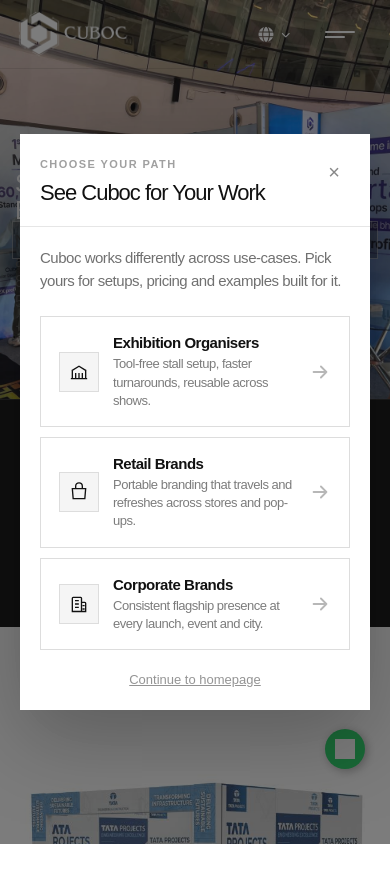
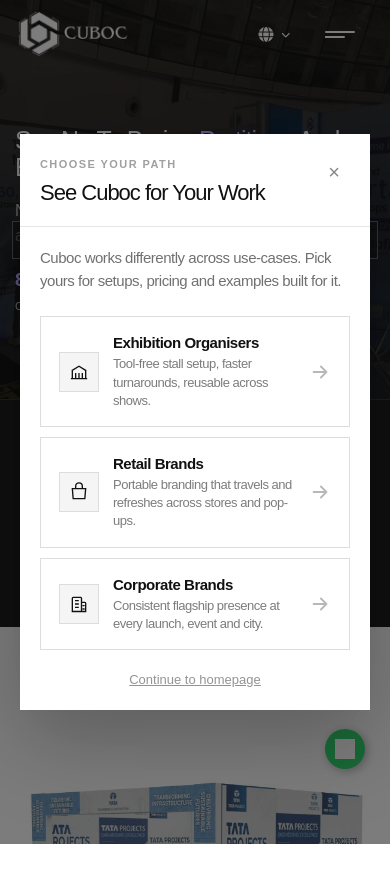
Before and after one commit to TheDotStudios/cuboc, a plain HTML site: page index.html in a window 390 px wide. Shown: the top 882 px of the page. Drawn offline with Linux system fonts and the light colour scheme; some packages are replaced by stand-ins of ours; grey boxes are pictures that could not be loaded; a script that the page names is missing; a web font is replaced by a local one.

Commit message:
Add files via upload

```diff
--- a/assets/css/hero-banner-slider.css
+++ b/assets/css/hero-banner-slider.css
@@ -1,10 +1,10 @@
 /* =====================================================================
    CUBOC — Hero Banner Image Slider (Swiper-powered)
    Sits inside the existing `.hero-2` section (directly below the
-   navbar). `.hero-2-banner-slider` is a real Swiper instance — only
-   the background images cross-fade between slides; the text inside
-   `.hero-2-content.fade-anim` sits on top in the container and is
-   never part of the Swiper, so it never slides or changes.
+   navbar). `.hero-2-banner-slider` is a real Swiper instance. Each
+   `.swiper-slide` now carries its own background image AND its own
+   `.hero-2-banner-slider__content` block, so the heading/copy/CTA
+   slide together with the banner image instead of staying fixed.
    This file is purely additive — it does not touch any existing class.
 ===================================================================== */
 
@@ -41,10 +41,10 @@
 }
 
 /* ---------------------------------------------------------------------
-   Swiper instance sits absolutely behind the content. Swiper handles
-   the slide transition between images (see main.js) — the text on top
-   never moves because it lives outside the .swiper element entirely,
-   inside .container.
+   Swiper instance fills the section. Swiper handles the transition
+   between slides (see main.js) — each slide is a self-contained
+   stacking context (image + dark tint + content), so the content
+   travels with its own slide.
 --------------------------------------------------------------------- */
 .hero-2-banner-slider.swiper {
   position: absolute;
@@ -58,24 +58,70 @@
   height: 100%;
 }
 
+/* Each slide is its own local stacking context so its image, dark tint
+   and content layer stack correctly regardless of Swiper's own
+   transform/stacking context on .swiper-wrapper. */
+.hero-2-banner-slider .swiper-slide {
+  position: relative;
+  isolation: isolate;
+}
+
 .hero-2-banner-slider__slide {
   position: absolute;
   inset: 0;
+  z-index: 0;
   background-size: cover;
   background-position: center;
   background-repeat: no-repeat;
 }
 
-/* Dark/gradient overlay so the fixed text stays readable on every slide.
-   Sealed inside .hero-2--banner-slider's own stacking context (isolation:
-   isolate above), so it can never render over/through the .hero-banner
-   bar that overlaps this section from below. */
-.hero-2-banner-slider__overlay {
-  position: absolute !important;
-  inset: 0 !important;
-  z-index: 2 !important;
-  pointer-events: none !important;
-  background: rgba(0, 0, 0, 0.8) !important;
+/* Dark tint so each slide's own text stays readable over its own photo. */
+.hero-2-banner-slider__slide::after {
+  content: "";
+  position: absolute;
+  inset: 0;
+  z-index: 1;
+  pointer-events: none;
+  background: rgba(0, 0, 0, 0.8);
+}
+
+/* Content layer sits above the image + tint, inside the same slide, so
+   it slides in and out together with its banner image. pointer-events
+   is off on the wrapper (so drag/swipe still works across the empty
+   areas) and back on for the actual content box. */
+.hero-2-banner-slider__content {
+  position: absolute;
+  inset: 0;
+  z-index: 2;
+  display: flex;
+  align-items: center;
+  pointer-events: none;
+}
+.hero-2-banner-slider__content .container {
+  width: 100%;
+  pointer-events: none;
+}
+.hero-2-banner-slider__content .hero-2-content {
+  pointer-events: auto;
+}
+
+/* Guard against the page's scroll/load-triggered entrance animation
+   (fade-anim / rr_title_anim) never firing for slide 2 and 3 — those
+   slides sit off-screen (translated out by Swiper) at the moment that
+   animation runs, so it can leave their text stuck invisible. Also
+   covers the brief flash on slide 1 where the heading is hidden for a
+   split second while that script splits/re-hides the title text before
+   its own reveal tween runs — forcing every descendant (not just the
+   .rr_title_anim element itself) beats any inline opacity/transform
+   that script sets on the split characters/words it injects. */
+.hero-2-banner-slider .fade-anim,
+.hero-2-banner-slider .rr_title_anim,
+.hero-2-banner-slider .hero-2-content,
+.hero-2-banner-slider .hero-2-content * {
+  opacity: 1 !important;
+  visibility: visible !important;
+  transform: none !important;
+  filter: none !important;
 }
 
 /* Prev / next arrows */
@@ -87,13 +133,15 @@
   z-index: 5;
   width: 48px;
   height: 48px;
-  display: flex;
+  display: flex !important;
   align-items: center;
   justify-content: center;
   border: 1px solid rgba(255, 255, 255, 0.35);
   background: rgba(10, 10, 15, 0.35);
   color: #ffffff;
   cursor: pointer;
+  opacity: 1 !important;
+  visibility: visible !important;
   transition:
     background 0.2s ease,
     border-color 0.2s ease;
@@ -109,11 +157,24 @@
 .hero-2-banner-slider__next {
   right: 24px;
 }
+/* Explicit icon size — without this the icon inherits whatever
+   font-size is in scope, and on some mobile widths that resolves
+   to 0/near-invisible, which is why the arrows can appear to
+   "disappear" even though the button box itself is still there. */
+.hero-2-banner-slider__prev i,
+.hero-2-banner-slider__next i {
+  font-size: 16px !important;
+  line-height: 1 !important;
+  color: #ffffff !important;
+  opacity: 1 !important;
+  display: inline-block !important;
+}
 @media (max-width: 767px) {
   .hero-2-banner-slider__prev,
   .hero-2-banner-slider__next {
     width: 38px;
     height: 38px;
+    background: rgba(10, 10, 15, 0.55);
   }
   .hero-2-banner-slider__prev {
     left: 12px;
@@ -121,17 +182,15 @@
   .hero-2-banner-slider__next {
     right: 12px;
   }
-}
-
-/* Keep the existing content above the slider */
-.hero-2--banner-slider > .container {
-  position: relative;
-  z-index: 2;
+  .hero-2-banner-slider__prev i,
+  .hero-2-banner-slider__next i {
+    font-size: 13px !important;
+  }
 }
 
 /* ---------------------------------------------------------------------
-   Text color for the slider variant only — the fixed content needs to
-   stay legible over a photo background instead of the plain page bg.
+   Text color for the slider variant only — content needs to stay
+   legible over a photo background instead of the plain page bg.
 --------------------------------------------------------------------- */
 .hero-2--banner-slider .hero-2-content .sub-title01 {
   border-color: rgba(255, 255, 255, 0.35);
@@ -140,16 +199,20 @@
   color: #ffffff;
 }
 .hero-2--banner-slider .hero-2-content .title .base-text-color {
-  color: #ffffff !important;
-  opacity: 0.85;
+  color: #b9a6ff !important;
+  opacity: 1;
 }
 
-/* Route the decorative frame lines to the section's own box (instead of
+/* Route the decorative frame lines to each slide's own box (instead of
    .hero-2__inner's shorter content box) so they run edge-to-edge — from
    the very top (behind the navbar) to the very bottom (where .hero-banner
-   sits) — clipped cleanly by the section's own overflow:hidden. */
+   sits) — clipped cleanly by the section's own overflow:hidden. Since
+   this now lives inside each slide, the frame effectively travels with
+   the active slide too, but looks identical slide to slide. */
 .hero-2--banner-slider .hero-2__inner {
   position: static;
+  padding-top: 0;
+  padding-bottom: 0;
 }
 .hero-2--banner-slider .hero-2__inner::before,
 .hero-2--banner-slider .hero-2__inner::after,
@@ -169,3 +232,141 @@
 .hero-2--banner-slider .hero-2__inner .line span::before {
   background: rgba(255, 255, 255, 0.18);
 }
+
+/* ---------------------------------------------------------------------
+   Per-slide supporting copy (kicker line under the title).
+--------------------------------------------------------------------- */
+.hero-2-banner-slider__sub {
+  color: rgba(255, 255, 255, 0.75);
+  font-family: var(--font_bai);
+  font-size: 19px;
+  line-height: 1.55;
+  margin: 18px 0 0;
+  max-width: 560px;
+}
+@media (max-width: 575px) {
+  .hero-2-banner-slider__sub {
+    font-size: 16px;
+  }
+}
+
+/* Small "1st time in India"-style eyebrow badge (slide 1) */
+.hero-2-banner-slider__eyebrow {
+  display: inline-flex;
+  align-items: baseline;
+  gap: 6px;
+  font-family: var(--font_bai);
+  font-size: 14px;
+  font-weight: 500;
+  letter-spacing: 0.06em;
+  text-transform: uppercase;
+  color: #ffffff;
+  background: rgba(139, 92, 246, 0.28);
+  border: 1px solid rgba(255, 255, 255, 0.3);
+  padding: 7px 16px;
+  margin-bottom: 18px;
+}
+
+/* Pill row (slide 1) */
+.hero-2-banner-slider__pills {
+  display: flex;
+  flex-wrap: wrap;
+  gap: 10px;
+  margin-top: 26px;
+}
+.hero-2-banner-slider__pill {
+  display: inline-flex;
+  align-items: center;
+  gap: 6px;
+  font-family: var(--font_bai);
+  font-size: 16px;
+  font-weight: 500;
+  color: #ffffff;
+  background: rgba(255, 255, 255, 0.1);
+  border: 1px solid rgba(255, 255, 255, 0.3);
+  /* border-radius: 999px; */
+  padding: 10px 18px;
+}
+.hero-2-banner-slider__pill--strong {
+  background: rgba(0, 0, 0, 0.55);
+  border-color: rgba(255, 255, 255, 0.35);
+}
+.hero-2-banner-slider__pill b {
+  color: #b9a6ff;
+  font-weight: 700;
+}
+
+/* Stat row (slide 2) */
+.hero-2-banner-slider__stats {
+  display: flex;
+  flex-wrap: wrap;
+  gap: 32px;
+  margin-top: 28px;
+}
+.hero-2-banner-slider__stat {
+  display: flex;
+  flex-direction: column;
+  gap: 2px;
+  font-family: var(--font_bai);
+  font-size: 16px;
+  color: rgba(255, 255, 255, 0.75);
+}
+.hero-2-banner-slider__stat-num {
+  font-size: 30px;
+  font-weight: 700;
+  color: #b9a6ff;
+  padding-bottom: 10px;
+}
+
+/* Keep all 3 stats on a single row on smaller screens instead of
+   wrapping the 3rd one onto its own line — shrink the gap, numbers
+   and labels so the row still fits, and let each column share the
+   width evenly so long labels wrap onto a 2nd line within their own
+   column rather than pushing the row wide. */
+@media (max-width: 767px) {
+  .hero-2-banner-slider__stats {
+    flex-wrap: nowrap;
+    gap: 16px;
+    margin-top: 20px;
+  }
+  .hero-2-banner-slider__stat {
+    flex: 1 1 0;
+    min-width: 0;
+    font-size: 12px;
+    line-height: 1.3;
+  }
+  .hero-2-banner-slider__stat-num {
+    font-size: 22px;
+    padding-bottom: 4px;
+  }
+}
+@media (max-width: 575px) {
+  .hero-2-banner-slider__stats {
+    gap: 10px;
+  }
+  .hero-2-banner-slider__stat {
+    font-size: 11px;
+  }
+  .hero-2-banner-slider__stat-num {
+    font-size: 19px;
+  }
+}
+
+/* Tag row (slide 3) */
+.hero-2-banner-slider__tags {
+  display: flex;
+  flex-wrap: wrap;
+  gap: 10px;
+  margin-top: 26px;
+  max-width: 440px;
+}
+.hero-2-banner-slider__tag {
+  font-family: var(--font_bai);
+  font-size: 15px;
+  font-weight: 500;
+  color: #ffffff;
+  background: rgba(255, 255, 255, 0.1);
+  border: 1px solid rgba(255, 255, 255, 0.3);
+  /* border-radius: 999px; */
+  padding: 8px 16px;
+}
--- a/assets/js/main.js
+++ b/assets/js/main.js
@@ -398,7 +398,7 @@
     });
   }
 
-  /* === hero-2-banner-slider (background image slider, text stays fixed) === */
+  /* === hero-2-banner-slider (background image + text slide together, one set per slide) === */
   if ($(".hero-2-banner-slider").length > 0) {
     var hero_2_banner_slider = new Swiper(".hero-2-banner-slider", {
       loop: true,
```
Also changed, not shown: assets/css/style.css.
